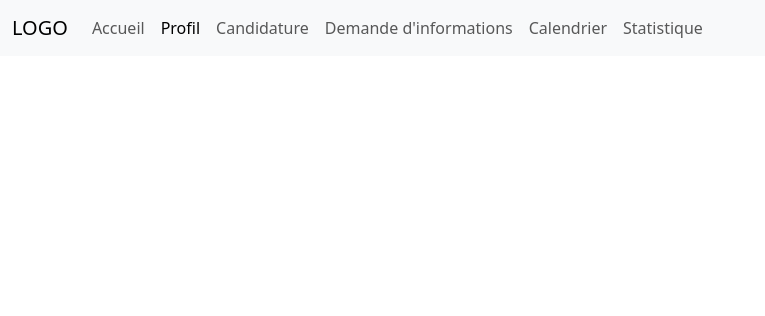
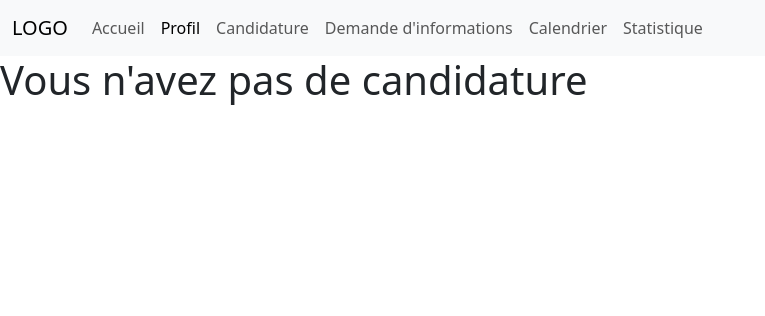
Before and after one commit to MaxenceCodeFR/MEROSproduction, a Symfony app: template templates/ceo/candidates/candidate.html.twig in a window 1280 px wide. Shown: the top 316 px of the page, without its empty margins (0-765 px from the left). Run offline with Twig, Linux system fonts and the light colour scheme; the template is opened without the code that fills it, so the values that code supplies are empty; some libraries are stand-ins or nearby versions.

Commit message:
On peut maintenant supprimer les candidatures que ont veut pas retenir, cela entraine une suppression totale de la candidature

```diff
--- a/templates/ceo/candidates/candidate.html.twig
+++ b/templates/ceo/candidates/candidate.html.twig
@@ -4,18 +4,23 @@
 {% block body %}
 	{% include "commons/_ceo_navbar.html.twig" %}
 
-	{% for contact in contacts %}
-		{% if 'ROLE_INFLUENCER' not in contact.user.roles %}
+	{% set noCandidatureDisplayed = true %}
+
+	{% for candidate in candidates %}
+		{% if 'ROLE_INFLUENCER' not in candidate.user.roles %}
 			<div class="card">
 				<div class="card-body">
-					<p class="card-text">{{contact.email}}</p>
-					<p class="card-text">{{contact.motif.motifInfluencer}}</p>
-					<a href="{{path('ceo_candidate_show', {'id': contact.id})}}" class="btn btn-primary">Voir la candidature</a>
-					{#<a href="{{path('contact_edit', {'id': contact.id})}}" class="btn btn-primary">Modifier</a>
-					                <a href="{{path('contact_delete', {'id': contact.id})}}" class="btn btn-primary">Supprimer</a> #}
+					<p class="card-text">{{ candidate.email }}</p>
+					<p class="card-text">{{ candidate.motif.motifInfluencer }}</p>
+					<a href="{{ path('ceo_candidate_show', {'id': candidate.id}) }}" class="btn btn-primary">Voir la candidature</a>
+					<a href="{{ path('ceo_candidate_delete', {'id': candidate.id}) }}" class="btn btn-danger">Ne pas retenir</a>
 				</div>
 			</div>
+			{% set noCandidatureDisplayed = false %}
 		{% endif %}
 	{% endfor %}
 
+	{% if noCandidatureDisplayed %}
+		<h1>Vous n'avez pas de candidature</h1>
+	{% endif %}
 {% endblock %}
--- a/templates/ceo/candidates/show.html.twig
+++ b/templates/ceo/candidates/show.html.twig
@@ -9,7 +9,7 @@
 	<div class="container mt-4">
 		<div class="row">
 			<div class="col-md-6">
-				<h2>{{ candidate.email }}</h2>
+				<a href="mailto:{{candidate.email}}" target="_blank" class="display-5">{{ candidate.email }}</a>
 				<p>{{ candidate.motif.motifInfluencer }}</p>
 				<h4>Comment nous a-t-il connus ?</h4>
 				<p>{{ candidate.answer }}</p>
```
Also changed, not shown: src/Controller/Admin/AdminCeoController.php (+23 -4 lines), 1 other file.
